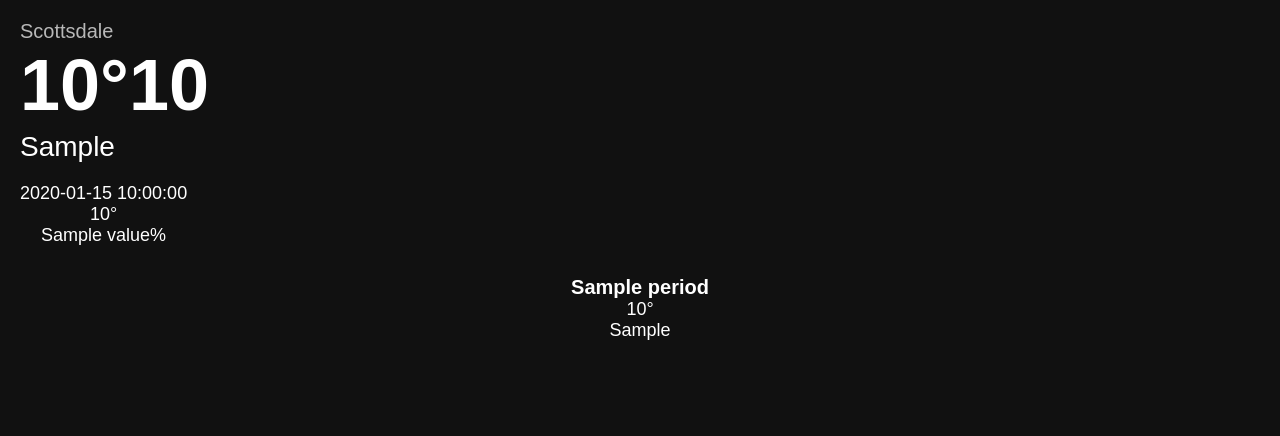
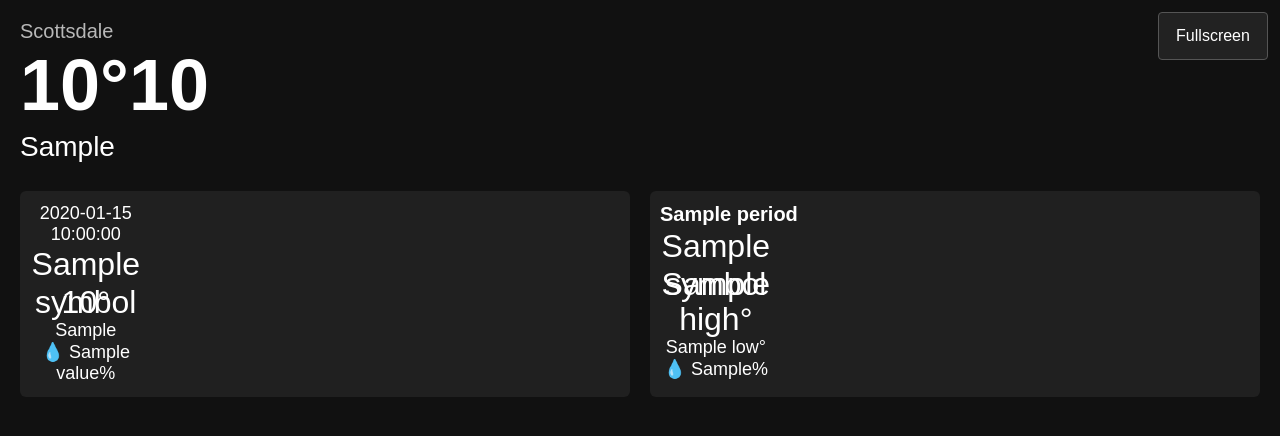
Before and after one commit to ilancooke/home-dashboard, a Flask app: template templates/index.html in a window 1280 px wide. Shown: the top 436 px of the page. Run offline with Flask 3, Linux system fonts and the light colour scheme; the template is opened without the code that fills it: most values are stand-ins (such as "Sample title", 1, 10 or a date in 2020).

Commit message:
Improve weather forecast layout and icon display

```diff
--- a/app.py
+++ b/app.py
@@ -18,4 +18,4 @@ def home():
 
 
 if __name__ == "__main__":
-    app.run(host="0.0.0.0", port=8000, debug=True)
+    app.run(host="0.0.0.0", port=8080, debug=True)
--- a/templates/index.html
+++ b/templates/index.html
@@ -13,6 +13,26 @@
             background: #111;
             color: white;
             box-sizing: border-box;
+        }
+
+        #fullscreen-button {
+            position: fixed;
+            top: 12px;
+            right: 12px;
+            min-width: 110px;
+            min-height: 48px;
+            padding: 10px 14px;
+            border: 1px solid #555;
+            border-radius: 4px;
+            background: #222;
+            color: white;
+            font-size: 16px;
+            cursor: pointer;
+            z-index: 10;
+        }
+
+        #fullscreen-button:active {
+            background: #444;
         }
 
         .weather-panel {
@@ -31,32 +51,62 @@
             margin-bottom: 20px;
         }
 
-        .hourly {
-            display: flex;
+        .forecast-grid {
+            display: grid;
+            grid-template-columns: minmax(0, 1fr) minmax(0, 1fr);
             gap: 20px;
+            margin-top: 28px;
+            width: 100%;
         }
 
-        .hour {
+        .hourly,
+        .daily {
+            display: grid;
+            grid-template-columns: repeat(5, minmax(0, 1fr));
+            gap: 8px;
+            width: 100%;
+            box-sizing: border-box;
+            padding: 12px 10px;
+            background: #202020;
+            border-radius: 6px;
+        }
+
+        .hour,
+        .day {
+            min-width: 0;
             text-align: center;
             font-size: 18px;
         }
 
-        .daily {
-            margin-top: 30px;
-            display: flex;
-            gap: 12px;
-            width: 100%;
+        .day-name {
+            height: 24px;
+            white-space: nowrap;
         }
 
-        .day {
-            flex: 1;
-            min-width: 0;
-            font-size: 18px;
-            text-align: center;
+        .day-name strong {
+            font-size: 20px;
         }
 
-        .day strong {
-            font-size: 20px;
+        .forecast-icon {
+            height: 40px;
+            font-family: "Noto Color Emoji", "Segoe UI Emoji", "Apple Color Emoji", sans-serif;
+            font-size: 32px;
+            line-height: 1.2;
+        }
+
+        .forecast-icon.sunny-icon {
+            color: #ffc107;
+            font-family: Arial, sans-serif;
+        }
+
+        .forecast-temperature {
+            font-size: 32px;
+            line-height: 1.1;
+        }
+
+        .forecast-detail {
+            font-size: 18px;
+            line-height: 1.2;
         }
 
         .future-panel {
@@ -74,6 +124,8 @@
 </head>
 
 <body>
+
+    <button id="fullscreen-button" type="button">Fullscreen</button>
 
     {% if error %}
 
@@ -99,24 +151,42 @@
                 {{ hourly[0].shortForecast }}
             </div>
 
-            <div class="hourly">
+            <div class="forecast-grid">
+                <div class="hourly" aria-label="Hourly forecast">
                     {% for hour in hourly %}
-                    <div class="hour">
+                        <div class="hour" title="{{ hour.shortForecast }}; Chance of precipitation: {{ hour.probabilityOfPrecipitation.value }}%">
                             <div>{{ hour.displayTime }}</div>
-                        <div>{{ hour.temperature }}°</div>
-                        <div>{{ hour.probabilityOfPrecipitation.value }}%</div>
+                            <div class="forecast-icon{% if hour.symbol == '☀' %} sunny-icon{% endif %}" aria-hidden="true">{{ hour.symbol }}</div>
+                            <div class="forecast-temperature">{{ hour.temperature }}°</div>
+                            <div class="forecast-detail">{{ hour.windSpeed }}</div>
+                            <div class="forecast-detail">
+                                {% if hour.probabilityOfPrecipitation.value is not none %}
+                                    💧 {{ hour.probabilityOfPrecipitation.value }}%
+                                {% else %}
+                                    —
+                                {% endif %}
+                            </div>
                         </div>
                     {% endfor %}
                 </div>
 
-            <div class="daily">
+                <div class="daily" aria-label="Five-day forecast">
                     {% for period in periods %}
-                    <div class="day">
-                        <strong>{{ period.name }}</strong><br>
-                        {{ period.temperature }}°<br>
-                        {{ period.shortForecast }}
+                        <div class="day" title="{{ period.dayForecast }}; {{ period.nightForecast }}">
+                            <div class="day-name"><strong>{{ period.name }}</strong></div>
+                            <div class="forecast-icon{% if period.symbol == '☀' %} sunny-icon{% endif %}" aria-hidden="true">{{ period.symbol }}</div>
+                            <div class="forecast-temperature">{{ period.high }}°</div>
+                            {% if period.low is not none %}
+                                <div class="forecast-detail">{{ period.low }}°</div>
+                            {% endif %}
+                            {% if period.precipitationChance is not none %}
+                                <div class="forecast-detail" aria-label="Chance of precipitation">
+                                    💧 {{ period.precipitationChance }}%
+                                </div>
+                            {% endif %}
                         </div>
                     {% endfor %}
+                </div>
             </div>
 
         </div>
@@ -126,5 +196,34 @@
     <div class="future-panel">
     </div>
 
+    <script>
+        (function () {
+            var fullscreenButton = document.getElementById("fullscreen-button");
+            var root = document.documentElement;
+
+            fullscreenButton.onclick = function () {
+                var requestFullscreen = root.requestFullscreen ||
+                    root.webkitRequestFullscreen ||
+                    root.mozRequestFullScreen ||
+                    root.msRequestFullscreen;
+
+                if (!requestFullscreen) {
+                    return;
+                }
+
+                try {
+                    var request = requestFullscreen.call(root);
+
+                    // Older implementations may not return a Promise.
+                    if (request && request.catch) {
+                        request.catch(function () {});
+                    }
+                } catch (error) {
+                    // Fullscreen may be unavailable or blocked by the browser.
+                }
+            };
+        }());
+    </script>
+
 </body>
 </html>
```
Also changed, not shown: modules/weather.py (+170 -3 lines), 1 other file. Lines whose indentation alone changed are shown as unchanged.
